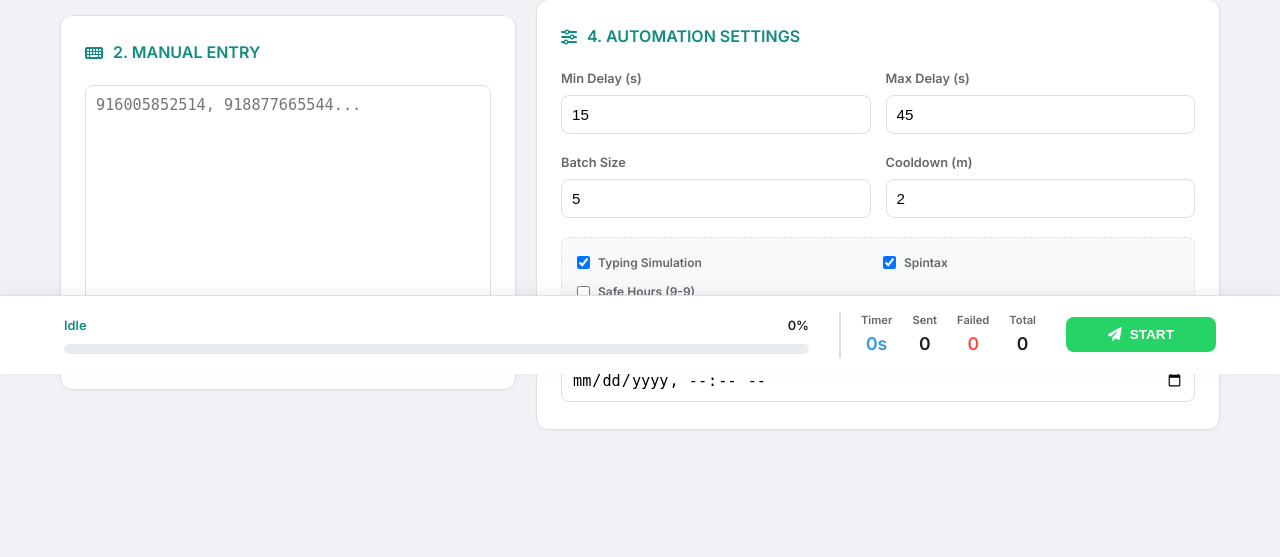
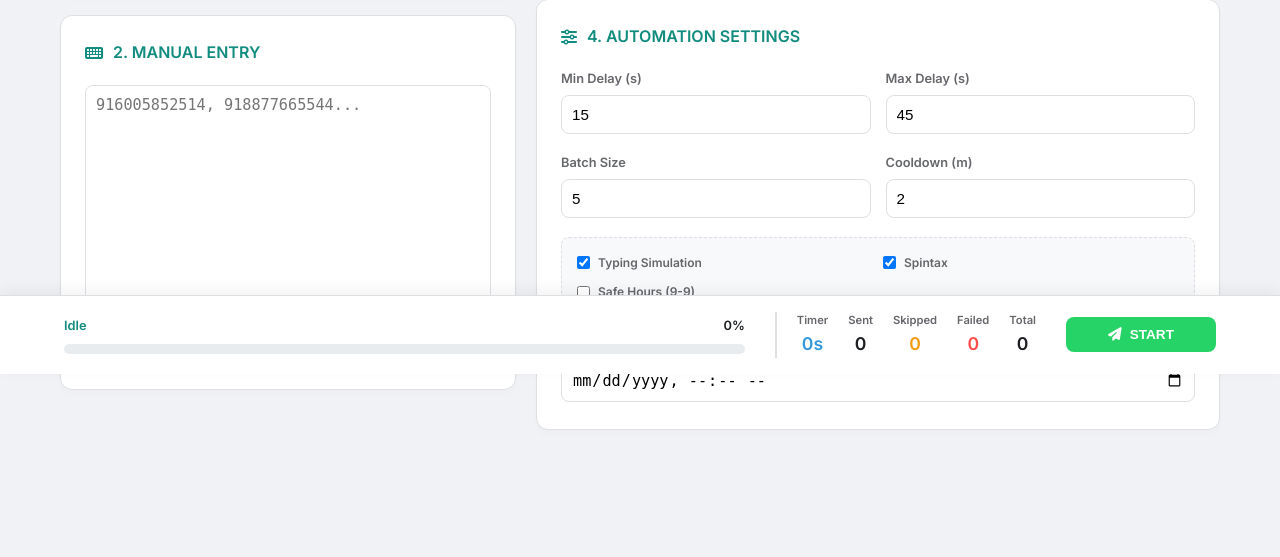
Before and after one commit to Junaidtariq01/selenium, a Flask app: page / in a window 1280 px wide. Shown: the part 426-983 px from the top of the page. Run offline with Flask 3, Linux system fonts and the light colour scheme; a user stored in the database is signed in.

```diff
--- a/engine.py
+++ b/engine.py
@@ -133,7 +133,7 @@ def send_bulk(data, message, config, schedule_delay=0):
 
                 time.sleep(1.5) # Buffer before enter
                 msg_box.send_keys(Keys.ENTER)
-                time.sleep(1) # Wait for send tick
+                time.sleep(3) # Wait for send tick
                 status_data["sent"] += 1
             except Exception as e:
                 print(f"Error sending to {phone}: {e}")
--- a/templates/index.html
+++ b/templates/index.html
@@ -189,6 +189,7 @@
         <div class="stats-summary">
           <div class="stat-item"><span class="stat-label">Timer</span><span class="stat-val" id="stat-timer" style="color: var(--info)">0s</span></div>
           <div class="stat-item"><span class="stat-label">Sent</span><span class="stat-val" id="stat-sent">0</span></div>
+          <div class="stat-item"><span class="stat-label">Skipped</span><span class="stat-val" id="stat-skipped" style="color: var(--warning)">0</span></div>
           <div class="stat-item"><span class="stat-label">Failed</span><span class="stat-val" id="stat-failed" style="color: var(--danger)">0</span></div>
           <div class="stat-item"><span class="stat-label">Total</span><span class="stat-val" id="stat-total">0</span></div>
         </div>
@@ -289,6 +290,7 @@
 
             document.getElementById("stat-sent").innerText = data.sent;
             document.getElementById("stat-failed").innerText = data.failed;
+            document.getElementById("stat-skipped").innerText = data.skipped;
             document.getElementById("stat-total").innerText = data.total;
             document.getElementById("stat-timer").innerText = data.countdown + "s";
             document.getElementById("current-action-display").innerText = data.current_action;
```
Also changed, not shown: instance/users.db, 2 other files.
